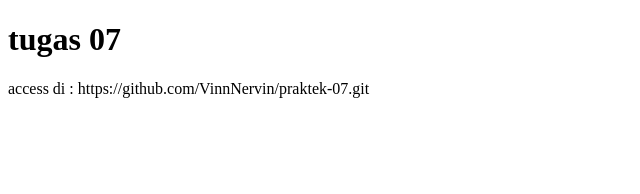
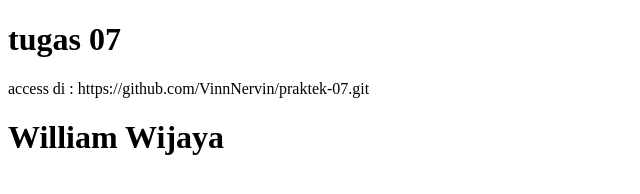
Before and after one commit to VinnNervin/praktek-07, a plain HTML site: page index.html in a window 1280 px wide. Shown: the whole page, without its empty margins (0-640 px from the left). Drawn offline with Linux system fonts and the light colour scheme.

Commit message:
Update html

```diff
--- a/index.html
+++ b/index.html
@@ -8,5 +8,6 @@
   <body>
     <h1>tugas 07</h1>
     <p>access di : https://github.com/VinnNervin/praktek-07.git</p>
+    <h1>William Wijaya</h1>
   </body>
 </html>
```
